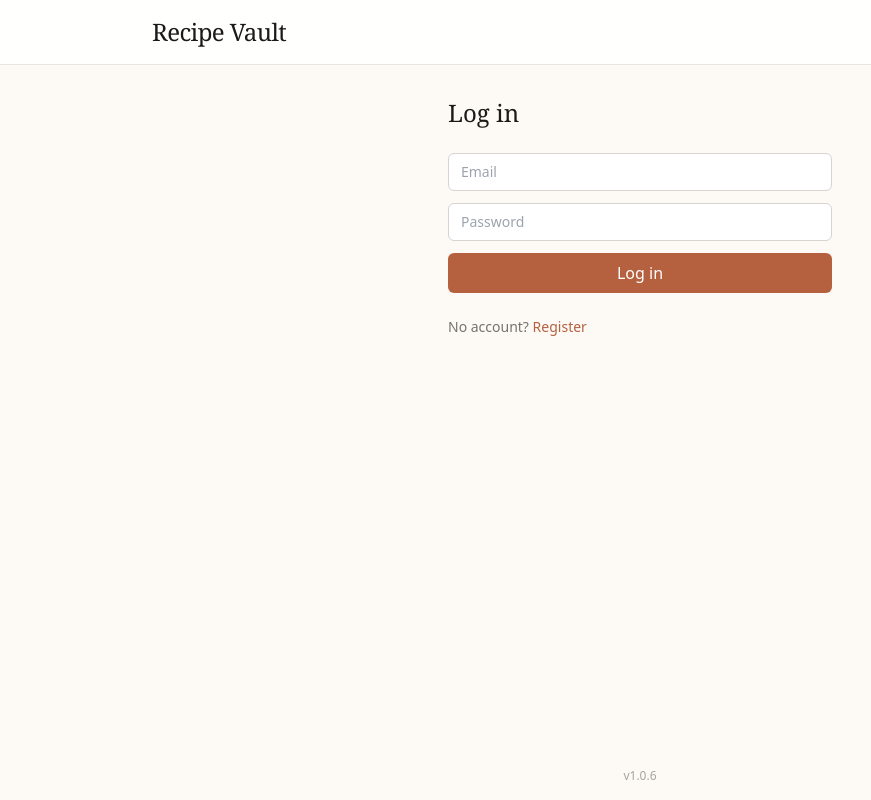
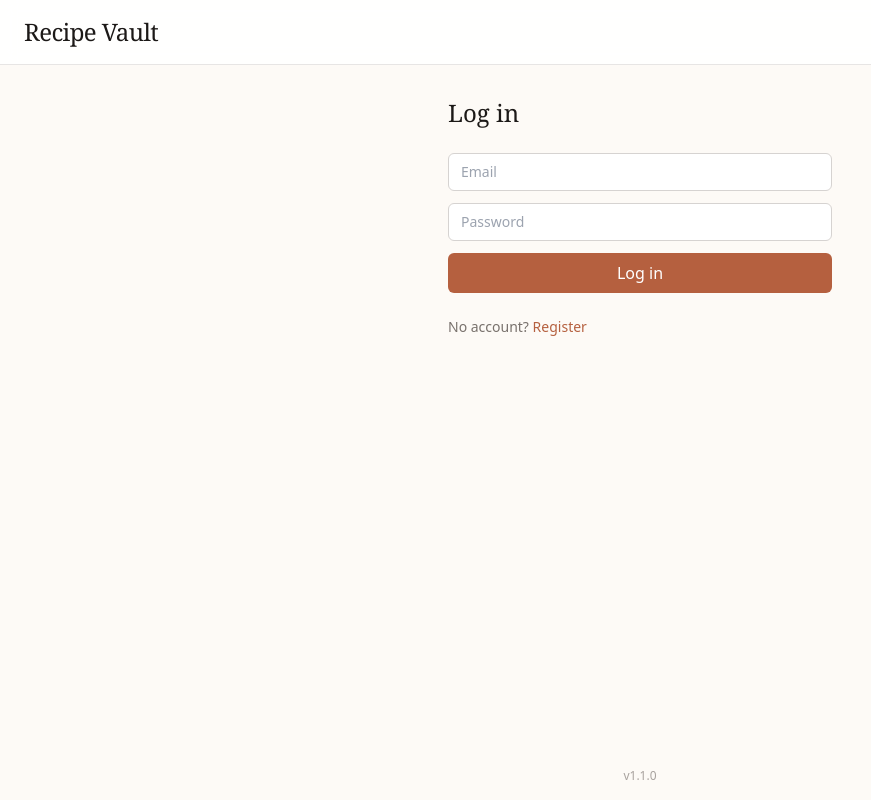
Before and after one commit to King-Wally/Yumbry, a React (Vite) app in the folder frontend/: page /login in a window 1280 px wide. Shown: the whole page, without its empty margins (0-871 px from the left). Built offline with nearby package versions, Linux system fonts and the light colour scheme; no server answers.

Commit message:
fix: layout fix

```diff
--- a/frontend/package.json
+++ b/frontend/package.json
@@ -1,6 +1,6 @@
 {
   "name": "recipe-vault-frontend",
-  "version": "1.0.6",
+  "version": "1.1.0",
   "private": true,
   "type": "module",
   "scripts": {
--- a/frontend/src/App.tsx
+++ b/frontend/src/App.tsx
@@ -19,7 +19,7 @@ export default function App() {
   return (
     <div className="flex min-h-screen flex-col bg-cream">
       <header className="sticky top-0 z-10 border-b border-stone-200 bg-white/90 backdrop-blur">
-        <div className="mx-auto flex max-w-5xl items-center justify-between px-6 py-4">
+        <div className="mx-auto flex max-w-7xl items-center justify-between px-6 py-4">
           <Link
             to="/"
             className="font-serif text-2xl tracking-tight text-stone-900 transition-colors hover:text-clay"
@@ -59,7 +59,7 @@ export default function App() {
         </div>
       </header>
 
-      <main className="mx-auto w-full max-w-5xl flex-1 px-6 py-8">
+      <main className="mx-auto w-full max-w-7xl flex-1 px-6 py-8">
         <Routes>
           <Route path="/login" element={<LoginPage />} />
           <Route path="/register" element={<RegisterPage />} />
@@ -130,7 +130,7 @@ export default function App() {
         </Routes>
       </main>
 
-      <footer className="mx-auto max-w-5xl px-6 py-4 text-center text-xs text-stone-400">
+      <footer className="mx-auto max-w-7xl px-6 py-4 text-center text-xs text-stone-400">
         v{version}
       </footer>
     </div>
--- a/frontend/src/components/RecipeHero.tsx
+++ b/frontend/src/components/RecipeHero.tsx
@@ -5,7 +5,7 @@ interface RecipeHeroProps {
 
 export default function RecipeHero({ title, imagePath }: RecipeHeroProps) {
   return (
-    <div className="relative h-56 overflow-hidden rounded-2xl shadow-sm sm:h-72 md:h-full">
+    <div className="relative h-56 overflow-hidden rounded-2xl shadow-sm sm:h-72 lg:h-full">
       {imagePath ? (
         <img
           src={imagePath}
--- a/frontend/src/pages/RecipeDetailPage.tsx
+++ b/frontend/src/pages/RecipeDetailPage.tsx
@@ -102,8 +102,8 @@ export default function RecipeDetailPage() {
         </div>
       </div>
 
-      <div className="grid grid-cols-1 gap-6 md:grid-cols-3">
-        <div className="flex flex-col gap-4 rounded-xl border border-stone-200 bg-white p-5 shadow-sm md:col-span-1">
+      <div className="grid grid-cols-1 gap-6 lg:grid-cols-3">
+        <div className="flex flex-col gap-4 rounded-xl border border-stone-200 bg-white p-5 shadow-sm lg:col-span-1">
           <div>
             <h1 className="font-serif text-3xl text-stone-900">{recipe.title}</h1>
             {recipe.category && (
@@ -127,7 +127,7 @@ export default function RecipeDetailPage() {
             </div>
           )}
 
-          <div className="flex flex-wrap gap-3 md:flex-col">
+          <div className="flex flex-wrap gap-3 lg:flex-col">
             {recipe.prep_time_minutes != null && (
               <TimeStat icon="clock" label="Prep" minutes={recipe.prep_time_minutes} />
             )}
@@ -140,13 +140,13 @@ export default function RecipeDetailPage() {
           </div>
         </div>
 
-        <div className="md:col-span-2">
+        <div className="lg:col-span-2">
           <RecipeHero title={recipe.title} imagePath={recipe.image_path} />
         </div>
       </div>
 
-      <div className="grid grid-cols-1 gap-6 md:grid-cols-3">
-        <section className="rounded-xl border border-stone-200 bg-white p-5 shadow-sm md:col-span-1">
+      <div className="grid grid-cols-1 gap-6 lg:grid-cols-3">
+        <section className="rounded-xl border border-stone-200 bg-white p-5 shadow-sm lg:col-span-1">
           <div className="mb-3 flex items-center justify-between">
             <h2 className="font-serif text-xl text-stone-900">Ingredients</h2>
           </div>
@@ -161,7 +161,7 @@ export default function RecipeDetailPage() {
           </ul>
         </section>
 
-        <section className="rounded-xl border border-stone-200 bg-white p-5 shadow-sm md:col-span-2">
+        <section className="rounded-xl border border-stone-200 bg-white p-5 shadow-sm lg:col-span-2">
           <h2 className="mb-3 font-serif text-xl text-stone-900">Instructions</h2>
           <ol className="space-y-5">
             {recipe.instructions?.map((step) => (
```
Also changed, not shown: 1 other file (tests, documents, lock files or other folders).
